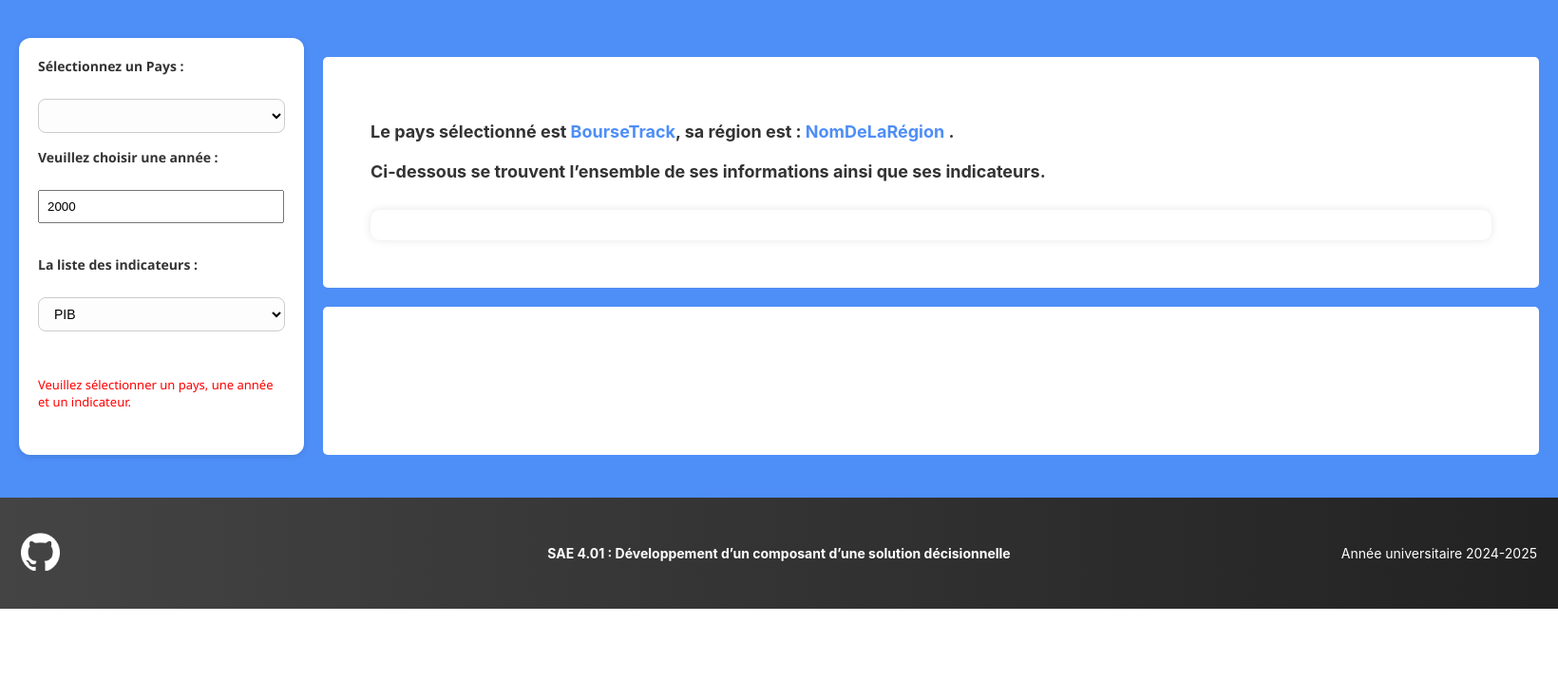
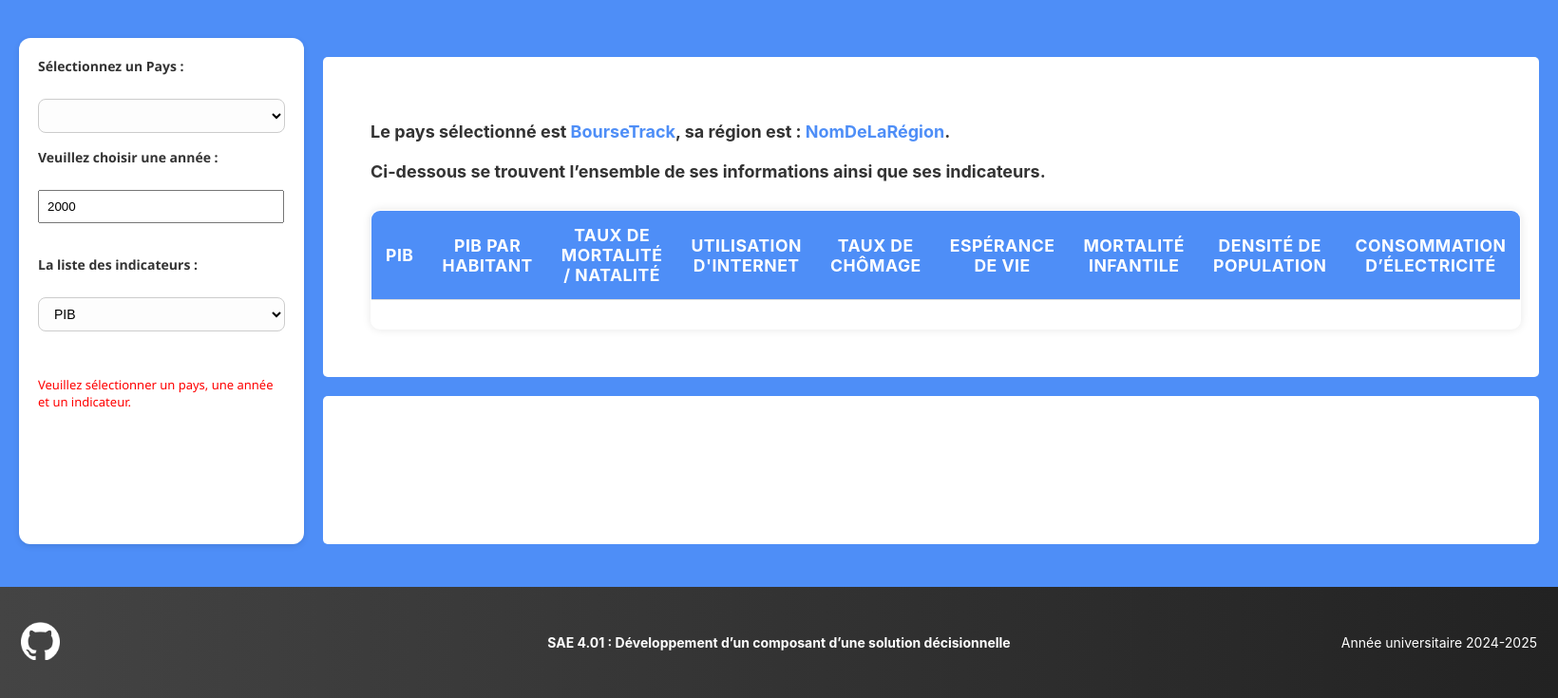
Before and after one commit to EkiaND/DED, a PHP site: page /infos_pays in a window 1640 px wide. Shown: the part 338-1073 px from the top of the page at 95% size. Before the commit the page ends 979 px from the top, so only its background shows below. Run offline with PHP 8.4, Linux system fonts and the light colour scheme; data that the repository does not hold is empty; a map, chart or similar area stays blank.

Commit message:
Update infos_pays.js
L'idée et de faire en sorte que ce soit fonctionnel maintenant ^^

```diff
--- a/views/infos_pays.php
+++ b/views/infos_pays.php
@@ -1,5 +1,5 @@
 <?php // Vue pour les parties A et B ?>
-        <table id="graphTable" >
+<table id="graphTable">
   <tr>
     <td rowspan="5" style="padding: 20px;">
       <label for="pays1">Sélectionnez un Pays :</label><br>
@@ -30,27 +30,38 @@
 
   <tr>
     <td rowspan="1" style="padding: 50px; background-color: #ffffff; border-radius:5px;">
-              <div id = "infoPays">
+      <div id="infoPays">
         <p style="font-size: 18px; font-weight: bold; color: #333; margin-bottom: 20px;">
-                  Le pays sélectionné est <span style="color: #4e8ef7;">BourseTrack</span>, sa région est : <span style="color: #4e8ef7;">NomDeLaRégion</span> .<br><br>
+          Le pays sélectionné est <span style="color: #4e8ef7;">BourseTrack</span>, sa région est : <span style="color: #4e8ef7;">NomDeLaRégion</span>.<br><br>
           Ci-dessous se trouvent l’ensemble de ses informations ainsi que ses indicateurs.
         </p>
 
-                <!-- Premier tableau avec les intitulés des indicateurs -->
-
-                <!-- Deuxième tableau avec les données réelles -->
-                <table style="width: 100%; height: 100%; margin-top: 30px; border-collapse: collapse; border: 1px solid #3366CC; box-shadow: 0 0 10px rgba(0,0,0,0.1);">
+        <!-- Tableau des indicateurs -->
+        <table style="width: 100%; margin-top: 30px; border-collapse: collapse; border: 1px solid #3366CC; box-shadow: 0 0 10px rgba(0,0,0,0.1);">
+          <thead style="background-color: #4e8ef7; color: white; font-weight: bold;">
+            <tr>
+              <th>PIB</th>
+              <th>PIB par habitant</th>
+              <th>Taux de mortalité / natalité</th>
+              <th>Utilisation d'internet</th>
+              <th>Taux de chômage</th>
+              <th>Espérance de vie</th>
+              <th>Mortalité infantile</th>
+              <th>Densité de population</th>
+              <th>Consommation d’électricité</th>
+            </tr>
+          </thead>
           <tbody>
             <tr>
-                      <td>     </td>  <!-- PIB -->
-                      <td></td>  <!-- PIB/Habitants -->
-                      <td><span></span></td>  <!-- Taux de mortalité / natalité -->
-                      <td><span></span></td>  <!-- Utilisation d'internet -->
-                      <td><span></span></td>  <!-- Taux de chômage -->
-                      <td><span></span></td>  <!-- Espérance de vie -->
-                      <td></td>  <!-- Mortalité infantile -->
-                      <td></td>  <!-- Densité de population -->
-                      <td></td>  <!-- Consommation d’électricité -->
+              <td id="pib" style="text-align: center;">-</td>
+              <td id="pib_par_habitant" style="text-align: center;">-</td>
+              <td id="mortalite_natalite" style="text-align: center;">-</td>
+              <td id="utilisation_internet" style="text-align: center;">-</td>
+              <td id="taux_chomage" style="text-align: center;">-</td>
+              <td id="esperance_vie" style="text-align: center;">-</td>
+              <td id="mortalite_infantile" style="text-align: center;">-</td>
+              <td id="densite_population" style="text-align: center;">-</td>
+              <td id="consommation_electricite" style="text-align: center;">-</td>
             </tr>
           </tbody>
         </table>
@@ -66,4 +77,4 @@
 </table>
 
 <script src="https://cdn.jsdelivr.net/npm/chart.js"></script>
-<script src="/public/js/interaction_info.js"></script>
+<script src="./public/js/interaction_info.js"></script>
```
Lines whose indentation alone changed are shown as unchanged.
